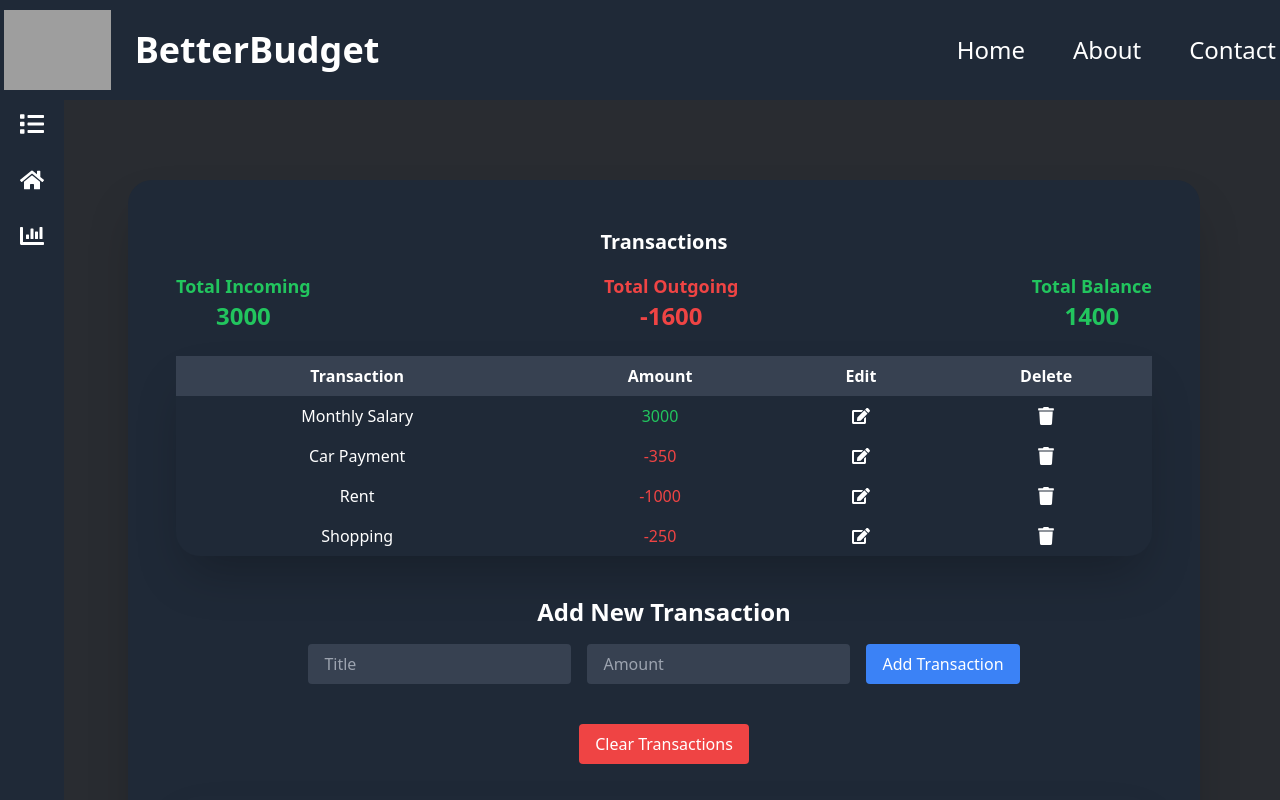
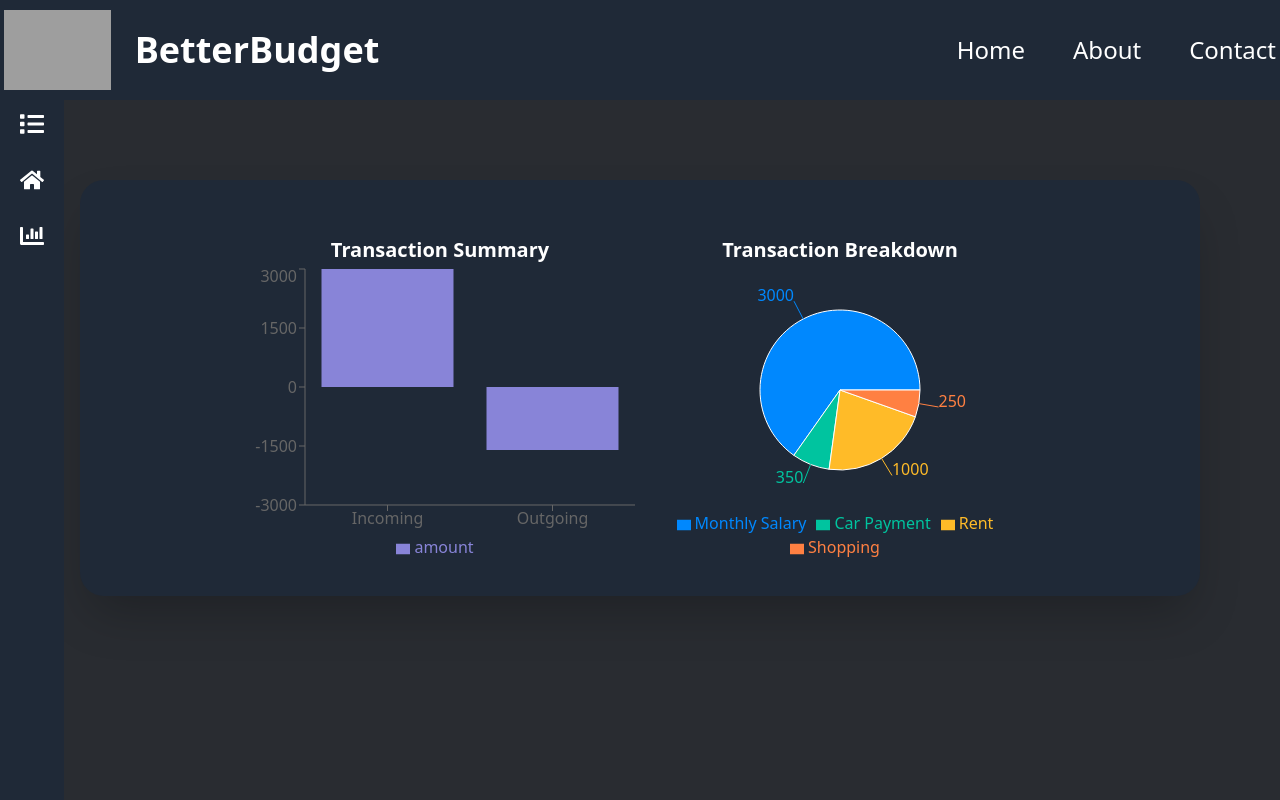
Before and after one commit to androrezkalla/Budget-Tracker, a React (Vite) app: page /charts in a window 1280 px wide. Built offline with nearby package versions, Linux system fonts and the light colour scheme; data requests are answered from the project's data file; grey boxes are pictures that could not be loaded.

Commit message:
Added DOM routing

```diff
--- a/src/App.jsx
+++ b/src/App.jsx
@@ -1,19 +1,38 @@
-import 'tailwindcss/tailwind.css';
+import React, { useState, useEffect } from 'react';
+import { BrowserRouter as Router, Route, Routes } from 'react-router-dom';
 import TransactionList from './components/TransactionList';
 import Sidebar from './components/SideBar';
 import Banner from './components/Banner';
+import ChartsPage from './components/ChartsPage';
 
 function App() {
+  const [transactions, setTransactions] = useState([]);
+
+  useEffect(() => {
+    const fetchData = async () => {
+      const response = await fetch('http://localhost:3000/transactions');
+      const data = await response.json();
+      setTransactions(data);
+    };
+    fetchData();
+  }, []);
+
   return (
+    <Router>
       <div className="flex flex-col h-screen">
         <Banner />
         <div className="flex-1 overflow-y-auto">
           <main className="container mx-auto py-20 px-20 text-center back">
             <Sidebar />
-          <TransactionList />
+            <Routes>
+              <Route path="/" element={<TransactionList />} />
+              <Route path="/transactions" element={<TransactionList />} />
+              <Route path="/charts" element={<ChartsPage transactions={transactions} />} />
+            </Routes>
           </main>
         </div>
       </div>
+    </Router>
   );
 }
 
--- /dev/null
+++ b/src/components/ChartsPage.jsx
@@ -0,0 +1,12 @@
+import React from 'react';
+import DataVisual from './DataVisual';
+
+const ChartsPage = ({ transactions }) => {
+  return (
+    <div className="mx-auto p-8 bg-gray-800 text-white rounded-3xl justify-center text-center shadow-2xl">
+      <DataVisual transactions={transactions} />
+    </div>
+  );
+};
+
+export default ChartsPage;
--- a/src/components/SideBar.jsx
+++ b/src/components/SideBar.jsx
@@ -18,11 +18,11 @@ const Sidebar = () => {
       </button>
       {!collapsed && (
         <>
-          <a href="#" className="text-white p-4 hover:bg-gray-700 flex items-center">
+          <a href="/" className="text-white p-4 hover:bg-gray-700 flex items-center">
             <FaHome size={24} />
             <span className="ml-2">Home</span>
           </a>
-          <a href="#" className="text-white p-4 hover:bg-gray-700 flex items-center">
+          <a href="/charts" className="text-white p-4 hover:bg-gray-700 flex items-center">
             <FaChartBar size={24} />
             <span className="ml-2">Statistics</span>
           </a>
@@ -30,10 +30,10 @@ const Sidebar = () => {
       )}
       {collapsed && (
         <>
-          <a href="#" className="text-white p-4 hover:bg-gray-700">
+          <a href="/" className="text-white p-4 hover:bg-gray-700">
             <FaHome size={24} />
           </a>
-          <a href="#" className="text-white p-4 hover:bg-gray-700">
+          <a href="/charts" className="text-white p-4 hover:bg-gray-700">
             <FaChartBar size={24} />
           </a>
         </>
--- a/src/components/TransactionList.jsx
+++ b/src/components/TransactionList.jsx
@@ -1,7 +1,8 @@
-import React, { useState, useEffect} from 'react';
+import React, { useState, useEffect } from 'react';
 import DataVisual from './DataVisual';
 import TransactionForm from './TransactionForm';
 import { FaEdit, FaTrash } from 'react-icons/fa';
+
 
 const TransactionList = () => {
   const [transactions, setTransactions] = useState([]);
@@ -218,6 +219,8 @@ const TransactionList = () => {
             Clear Transactions
           </button>
       </div>
+
+
       <div className="mx-auto p-8 bg-gray-800 text-white rounded-3xl justify-center text-center shadow-2xl mt-8">
         <DataVisual transactions={transactions} />
       </div>
```
Lines whose indentation alone changed are shown as unchanged.
